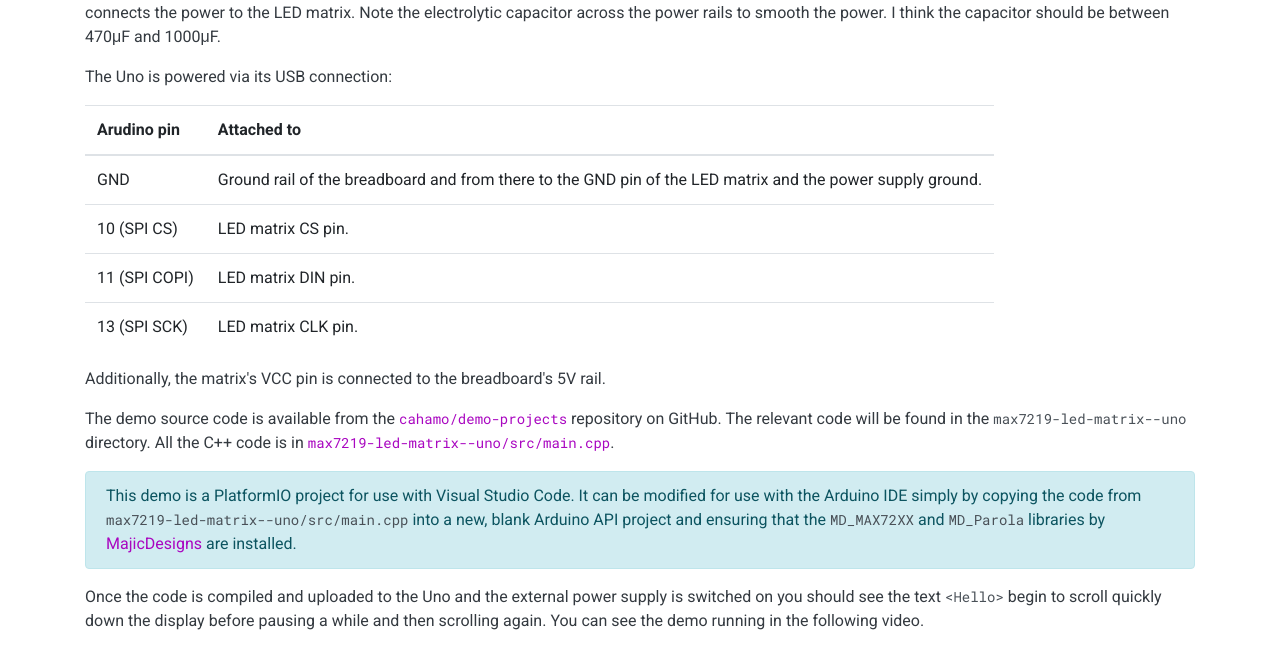
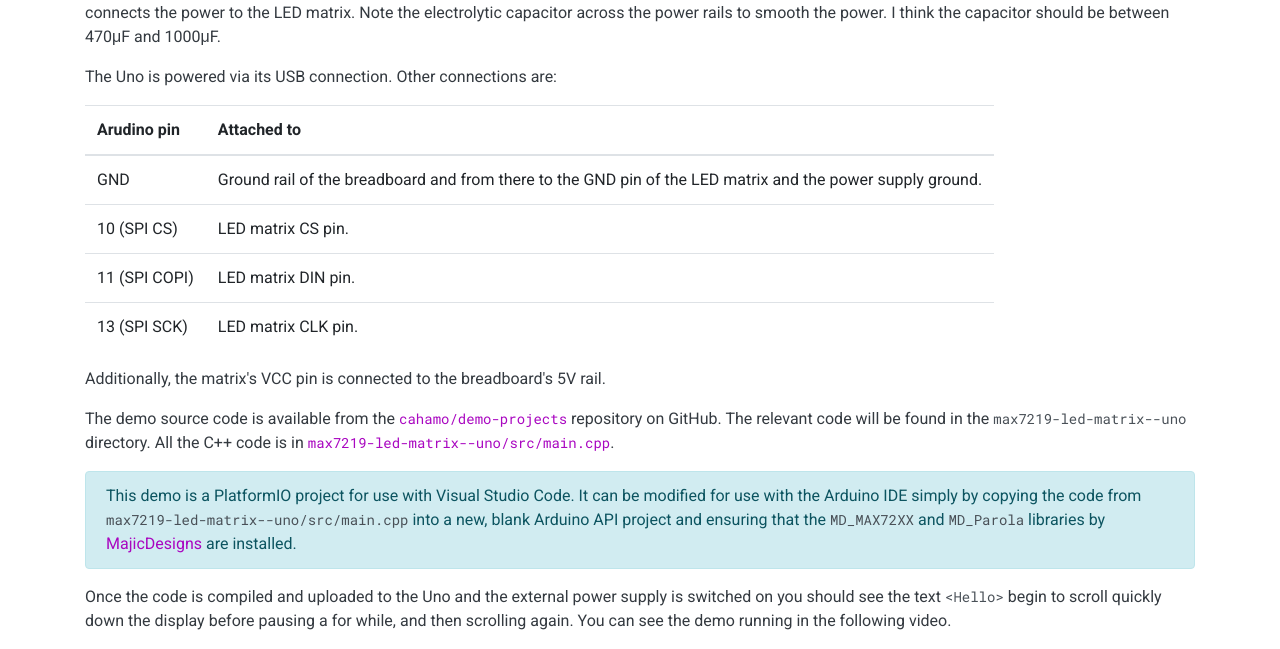
Before and after one commit to cahamo/cahamo.github.io, a Jekyll site: the page built from demos/led-matrix/index.html, in a window 1280 px wide. Shown: the part 1175-1824 px from the top of the page. Built offline with Jekyll 4.4.1, drawn with Linux system fonts in a browser that asks for light colours; comment, search, counter and statistics services are not loaded; grey boxes are pictures that could not be loaded.

Commit message:
Minor clarifications to LED Matrix demo page

```diff
--- a/demos/led-matrix/index.html
+++ b/demos/led-matrix/index.html
@@ -16,7 +16,7 @@ title: "LED Matrix Demo"
 
 <p>Power from my bench power supply comes from the left and is connected to the breadboard via crocodile clips. A second pair of smaller crocodile clips connects the power to the LED matrix. Note the electrolytic capacitor across the power rails to smooth the power. I think the capacitor should be between 470&mu;F and 1000&mu;F.</p>
 
-<p>The Uno is powered via its USB connection:</p>
+<p>The Uno is powered via its USB connection. Other connections are:</p>
 
 <table class="table table-responsive">
     <thead>
@@ -53,7 +53,7 @@ title: "LED Matrix Demo"
     This demo is a PlatformIO project for use with Visual Studio Code. It can be modified for use with the Arduino IDE simply by copying the code from <code>max7219-led-matrix--uno/src/main.cpp</code> into a new, blank Arduino API project and ensuring that the <code>MD_MAX72XX</code> and <code>MD_Parola</code> libraries by <a href="https://github.com/MajicDesigns">MajicDesigns</a> are installed.</p>
 </p>
 
-<p>Once the code is compiled and uploaded to the Uno and the external power supply is switched on you should see the text <code>&lt;Hello&gt;</code> begin to scroll quickly down the display before pausing a while and then scrolling again. You can see the demo running in the following video.</p>
+<p>Once the code is compiled and uploaded to the Uno and the external power supply is switched on you should see the text <code>&lt;Hello&gt;</code> begin to scroll quickly down the display before pausing a for while, and then scrolling again. You can see the demo running in the following video.</p>
 
 <div class="text-center">
     <div>
```
